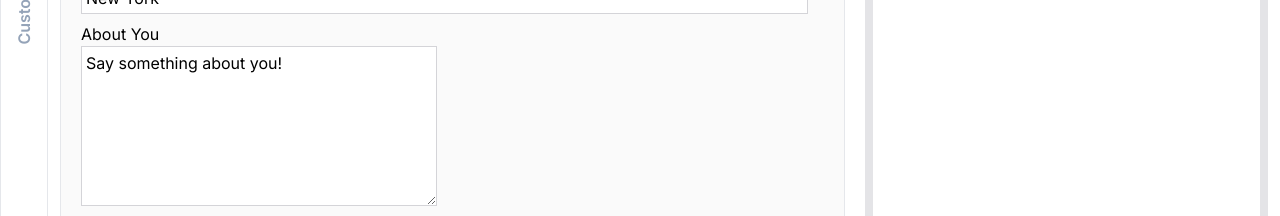
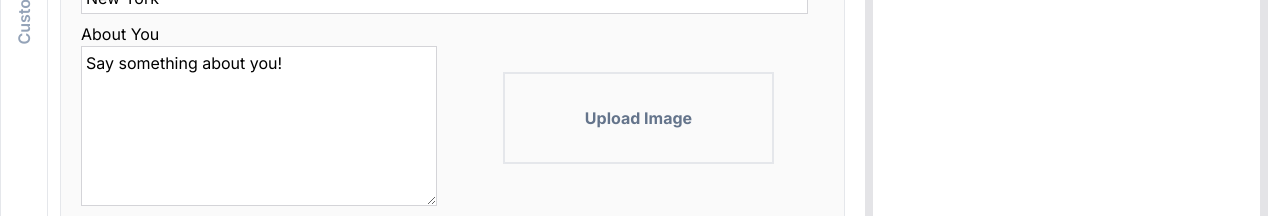
Before and after one commit to kagunecode/cv_generator, a React (Vite) app: page /general in a window 1280 px wide. Shown: the part 553-769 px from the top of the page. Built offline with nearby package versions, Linux system fonts and the light colour scheme; no server answers.

Commit message:
Deleted unused variables and imports

```diff
--- a/src/routes/General.jsx
+++ b/src/routes/General.jsx
@@ -1,11 +1,8 @@
-import { useEffect, useState } from 'react';
-import axios from 'axios';
 import { motion } from 'framer-motion';
 
 import ImageUpload from '../components/ImageUpload';
 import { Field, CountryField } from '../components/Field';
 
-import { useDataContext } from '../contexts/DataContext';
 import { useData } from '../store';
 
 function General() {
@@ -114,6 +111,7 @@ function GeneralForm() {
             textArea
           />
         </div>
+        <ImageUpload />
       </div>
     </div>
   );
```
